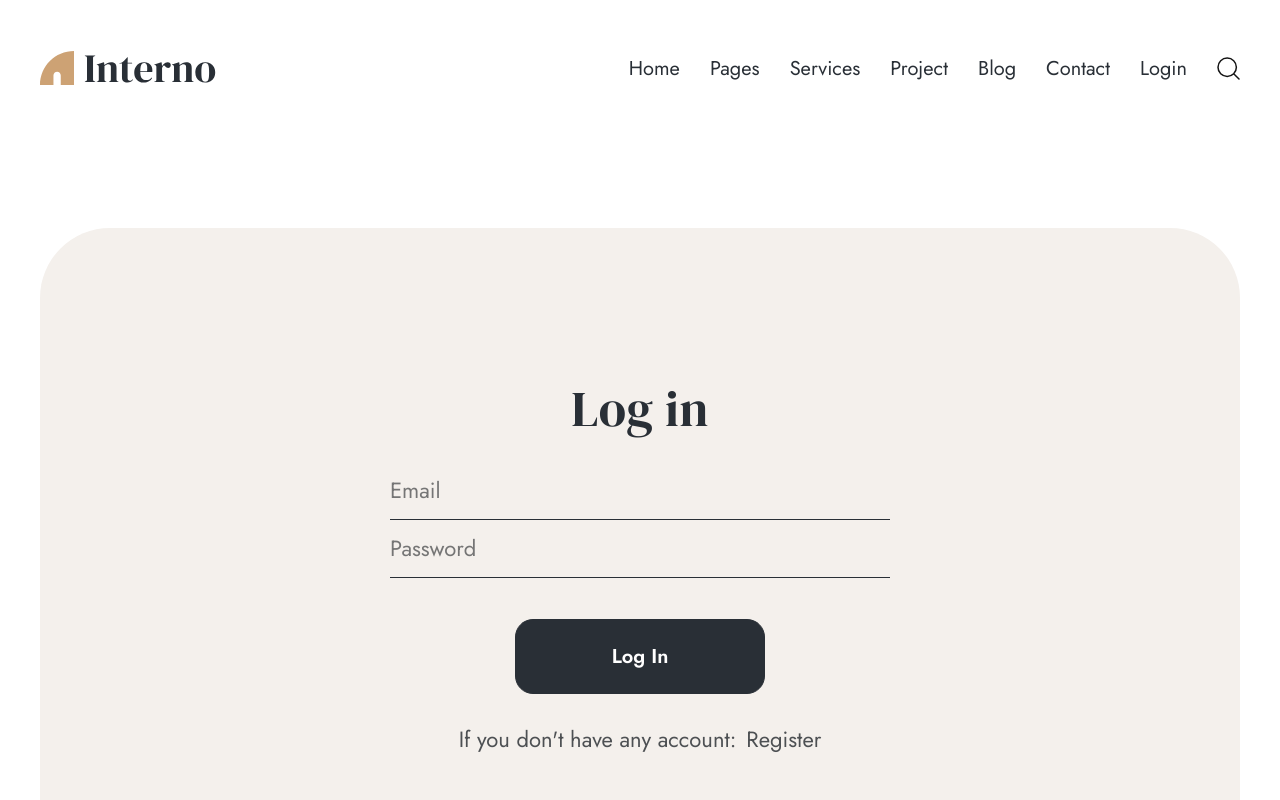
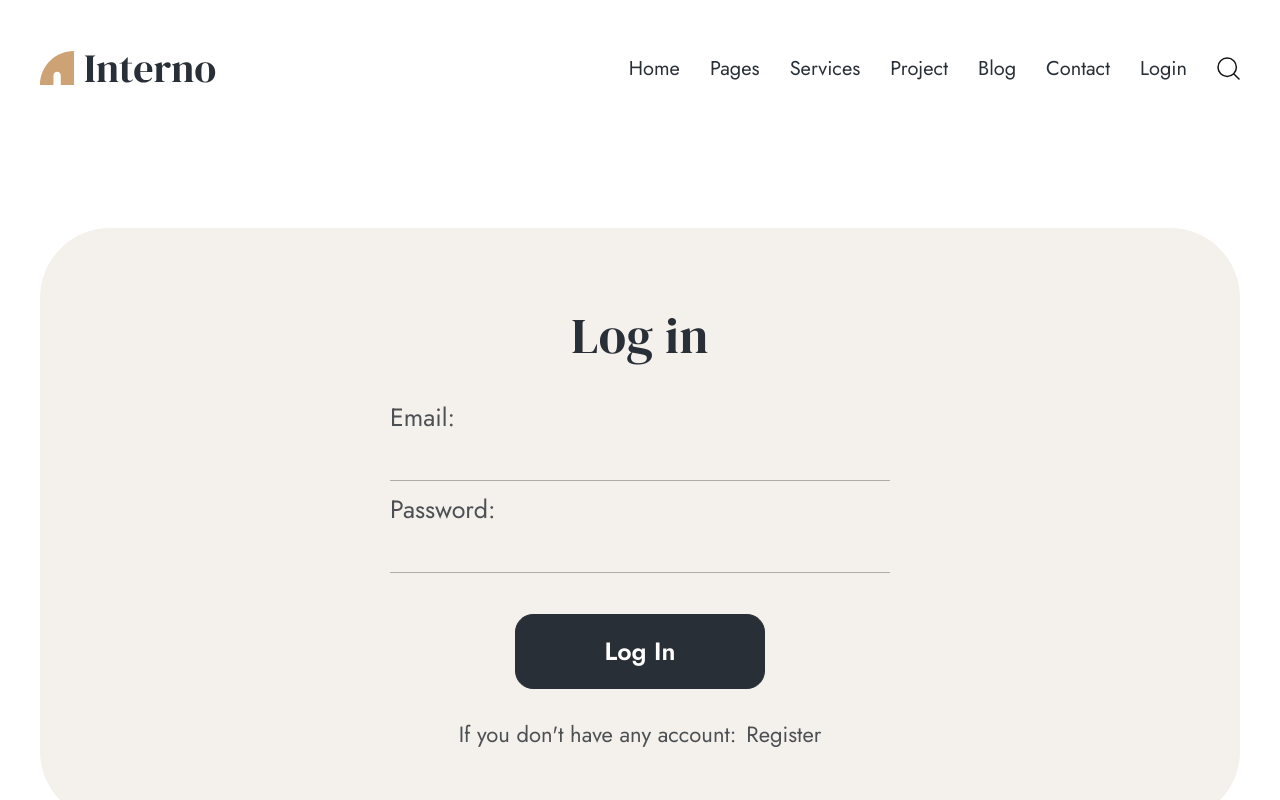
Before and after one commit to firuzeabdullazade/interior-design-webflow-react, a React (Create React App) app: page /login in a window 1280 px wide. Shown: the top 800 px of the page. Built offline with nearby package versions, Linux system fonts and the light colour scheme.

Commit message:
form for login page was changed

```diff
--- a/package.json
+++ b/package.json
@@ -3,6 +3,7 @@
   "version": "0.1.0",
   "private": true,
   "dependencies": {
+    "@hookform/resolvers": "^3.1.0",
     "@reduxjs/toolkit": "^1.9.5",
     "@testing-library/jest-dom": "^5.16.5",
     "@testing-library/react": "^13.4.0",
@@ -19,12 +20,14 @@
     "prettier": "^2.8.8",
     "react": "^18.2.0",
     "react-dom": "^18.2.0",
+    "react-hook-form": "^7.43.9",
     "react-redux": "^8.0.5",
     "react-router-dom": "^6.11.1",
     "react-scripts": "5.0.1",
     "sass": "^1.62.1",
     "typescript": "^4.9.5",
-    "web-vitals": "^2.1.4"
+    "web-vitals": "^2.1.4",
+    "yup": "^1.1.1"
   },
   "scripts": {
     "start": "react-scripts start",
--- a/src/app/pages/LoginPage/LoginPage.scss
+++ b/src/app/pages/LoginPage/LoginPage.scss
@@ -1,9 +1,8 @@
-@import "../../../variables";
+@import '../../../variables';
 .login-container {
   max-width: 1200px;
   margin-left: auto;
   margin-right: auto;
-  height: 671px;
   display: flex;
   flex-direction: column;
   align-items: center;
@@ -12,6 +11,7 @@
   border-radius: 70px;
   margin-top: 135px;
   gap: 16px;
+  padding: 70px 70px;
   h1 {
     font-family: $header-font;
     font-weight: 400;
@@ -27,29 +27,43 @@
     align-items: center;
     justify-content: center;
 
-    .input-field {
+    label {
       width: 500px;
-      border-left: 0;
-      border-right: 0;
-      border-top: 0;
-      border-bottom: 1px solid $text-color;
+      border-bottom: 1px solid #afacac;
+      padding: 12px 0;
+      font-family: $common-writing-font;
+      font-weight: 400;
+      font-size: 25px;
+      line-height: 33px;
+      color: $second-text-color;
+
+      input {
+        background-color: transparent;
         outline: none;
-      padding: 12px 0;
-      background-color: transparent;
+        border: none;
         font-family: $common-writing-font;
         font-weight: 400;
         font-size: 22px;
         line-height: 33px;
         color: $second-text-color;
+        width: 100%;
+      }
+    }
+    p {
+      font-family: $common-writing-font;
+      font-weight: 500;
+      font-size: 20px;
+      line-height: 33px;
+      color: orangered;
     }
     button {
       background: $text-color;
       width: 250px;
       margin-top: 41px;
-      font-size: 20px;
+      font-size: 25px;
     }
   }
-  .no-account{
+  .no-account {
     display: flex;
     flex-direction: row;
     font-family: $common-writing-font;
--- a/src/app/pages/LoginPage/LoginPage.tsx
+++ b/src/app/pages/LoginPage/LoginPage.tsx
@@ -2,6 +2,18 @@ import './LoginPage.scss';
 import { Link } from 'react-router-dom';
 import { loadUser } from '../../shared/UserWidget/userWidget.slice';
 import { useDispatch } from 'react-redux';
+import * as yup from 'yup';
+import { useForm } from 'react-hook-form';
+import { yupResolver } from '@hookform/resolvers/yup';
+
+const schema = yup
+  .object({
+    email: yup.string().required().email(),
+    password: yup.string().required().min(6),
+  })
+  .required();
+type FormData = yup.InferType<typeof schema>;
+
 export const LoginPage = () => {
   const dispatch = useDispatch();
   const onLogInButtonClick = () => {
@@ -19,15 +31,30 @@ export const LoginPage = () => {
 
     dispatch(loadUser(payload));
   };
+
+  const {
+    register,
+    handleSubmit,
+    formState: { errors },
+  } = useForm<FormData>({
+    resolver: yupResolver(schema),
+  });
+
+  // api call will be here a bit later =)
+  const onSubmit = (data: FormData) => console.log(data);
   return (
     <div className="login-container">
       <h1>Log in</h1>
-      <form>
-        <input type="email" className="input-field" placeholder="Email" />
-        <input type="password" className="input-field" placeholder="Password" />
-        <button type="button" onClick={onLogInButtonClick}>
-          Log In
-        </button>
+      <form onSubmit={handleSubmit(onSubmit)}>
+        <label>
+          Email: <input type="email" {...register('email')} />
+        </label>
+        <p className="validation-error">{errors.email?.message}</p>
+        <label>
+          Password: <input type="password" {...register('password')} />
+        </label>
+        <p className="validation-error">{errors.password?.message}</p>
+        <button type="submit">Log In</button>
       </form>
       <div className="no-account">
         If you don't have any account:
```
Also changed, not shown: 1 other file (tests, documents, lock files or other folders). Lines whose indentation alone changed are shown as unchanged.
